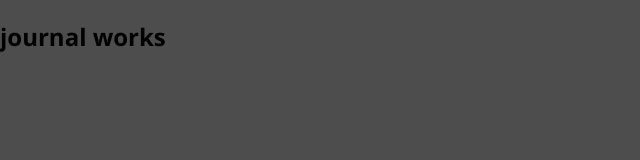
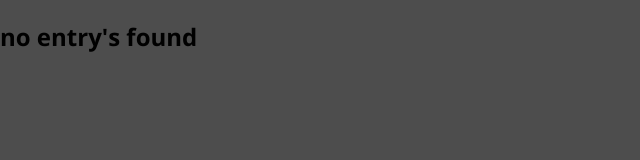
Before and after one commit to gavinspotter/project3, a React (Create React App) app in the folder mapblog/: page /journal in a window 1280 px wide. Shown: the top 160 px of the page, without its empty margins (0-640 px from the left). Built offline with nearby package versions, Linux system fonts and the light colour scheme.

Commit message:
journal.js /journal list.js

```diff
--- /dev/null
+++ b/mapblog/src/journal/components/JournalList.js
@@ -0,0 +1,26 @@
+import React from "react";
+
+const JournalList = (props) => {
+  if (props.items.length === 0) {
+    return (
+      <div>
+        <h2> no entry's found </h2>
+      </div>
+    );
+  }
+  /*
+  return (
+    <ul>
+      {props.items.map((journ) => (
+        <JournalItem
+          key={journ.id}
+          id={journ.id}
+          entry={journ.entry}
+          date={journ.date}
+        />
+      ))}
+    </ul>
+  );*/
+};
+
+export default JournalList;
--- a/mapblog/src/journal/pages/Journal.js
+++ b/mapblog/src/journal/pages/Journal.js
@@ -1,7 +1,17 @@
 import React from "react";
 
+import JournalList from "../components/JournalList";
+
 const Journal = () => {
-  return <h2>journal works</h2>;
+  const JOURNAL = [
+    /*{
+      id: "j1",
+      date: "aug 25",
+      entry: "my first journal entry",
+    }, */
+  ];
+
+  return <JournalList items={JOURNAL} />;
 };
 
 export default Journal;
```
Also changed, not shown: mapblog/src/journal/components/JournalItem.css (added), mapblog/src/journal/components/JournalItem.js (added), mapblog/src/journal/components/JournalList.css (added).
